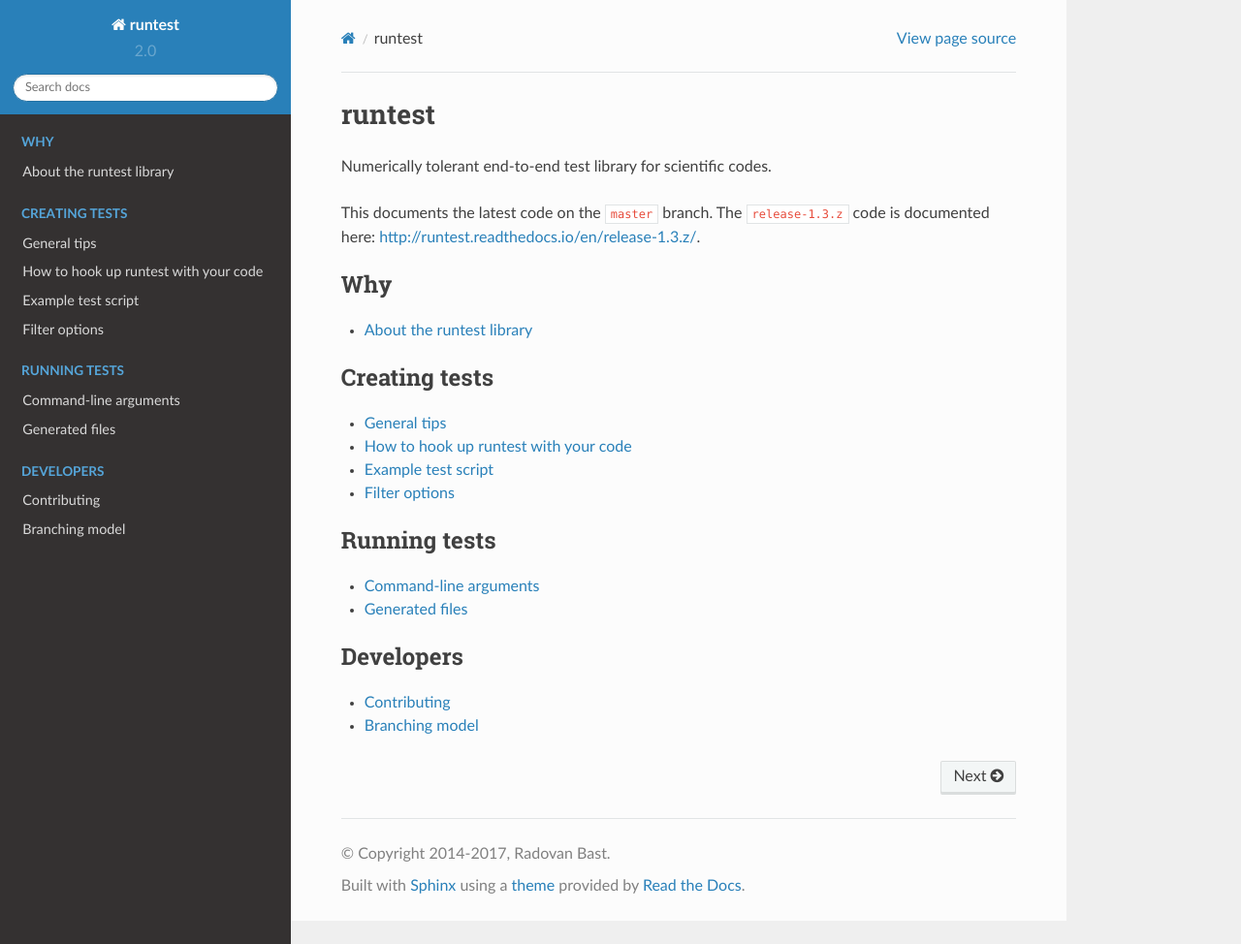
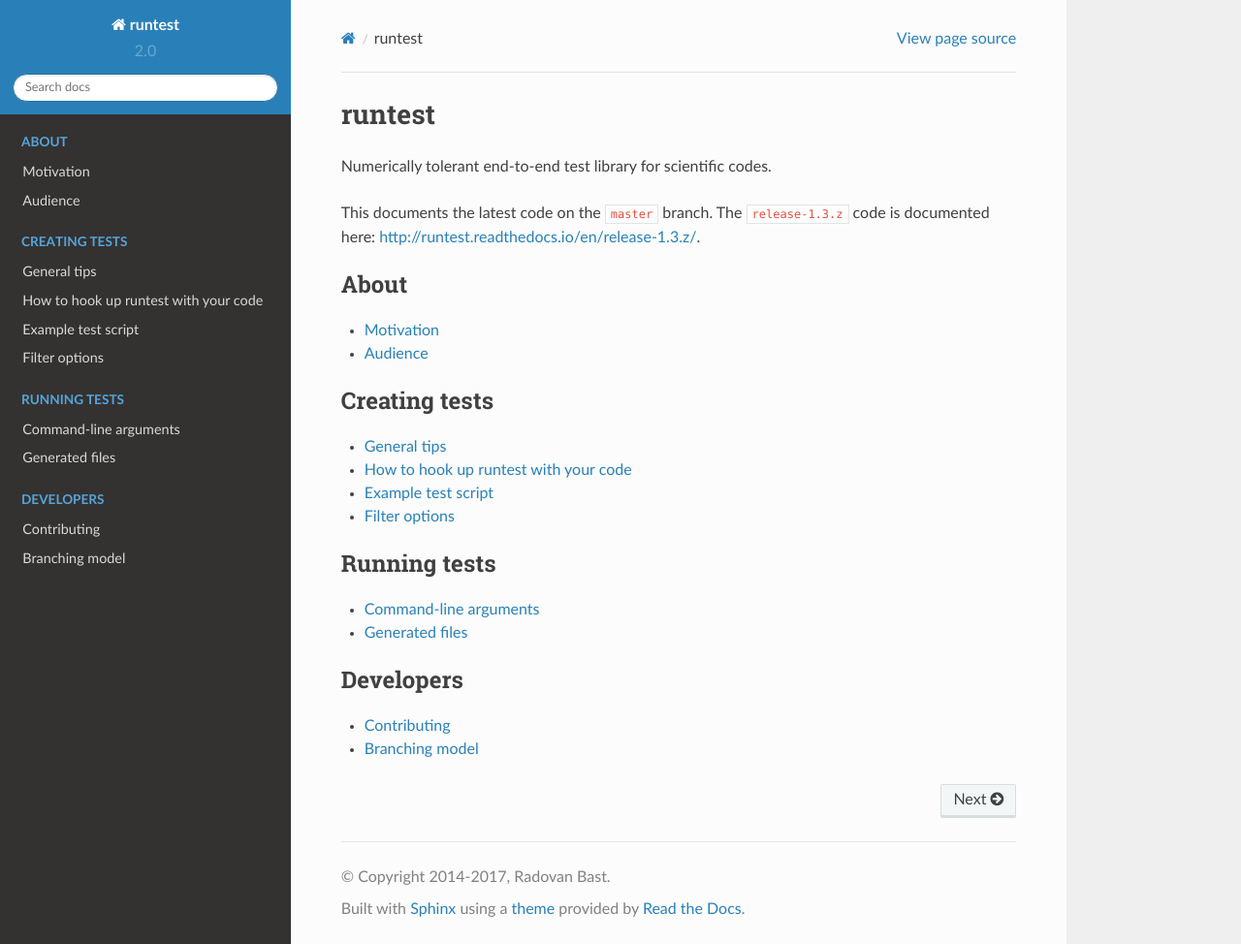
Before and after one commit to bast/runtest, a Sphinx documentation site: the page built from doc/index.rst, in a window 1280 px wide and 974 px high. Shown: the whole window at 97% size. Built offline with Sphinx 7.4.7 and the Read the Docs theme 2.0.0, drawn with Linux system fonts in a browser that asks for light colours.

Commit message:
update about section

```diff
--- a/doc/why/about.rst
+++ b/doc/about/motivation.rst
@@ -1,7 +1,7 @@
 
 
-About the runtest library
-=========================
+Motivation
+==========
 
 
 Scope
--- a/doc/index.rst
+++ b/doc/index.rst
@@ -11,9 +11,10 @@
 
 .. toctree::
    :maxdepth: 1
-   :caption: Why
+   :caption: About
 
-   why/about.rst
+   about/motivation.rst
+   about/audience.rst
 
 
 .. toctree::
```
Also changed, not shown: doc/about/audience.rst (added, +27 -0 lines).
